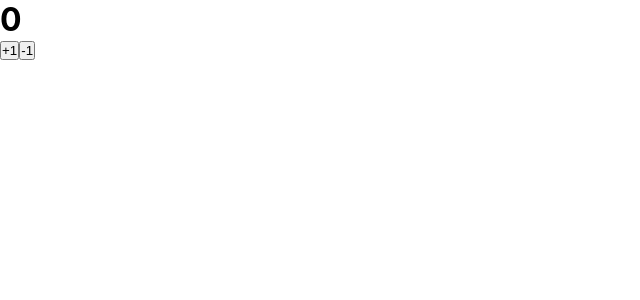
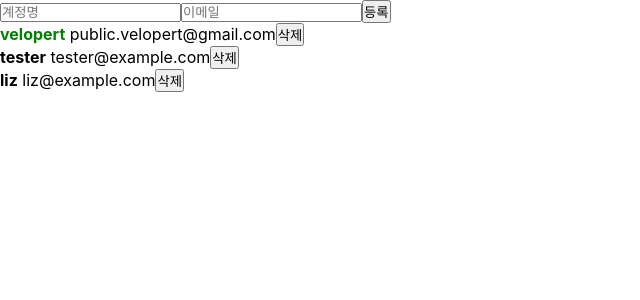
Before and after one commit to donghyunami/react-study, a React (Create React App) app: page / in a window 1280 px wide. Shown: the top 300 px of the page, without its empty margins (0-640 px from the left). Built offline with nearby package versions, Linux system fonts and the light colour scheme; the HTML template or start-up script is replaced by a standard one.

Commit message:
useEffect 예제 코드

```diff
--- a/package.json
+++ b/package.json
@@ -3,9 +3,6 @@
   "version": "0.1.0",
   "private": true,
   "dependencies": {
-    "@testing-library/jest-dom": "^5.16.4",
-    "@testing-library/react": "^13.2.0",
-    "@testing-library/user-event": "^13.5.0",
     "react": "^17.0.2",
     "react-dom": "^17.0.2",
     "react-scripts": "5.0.1",
--- a/src/App.js
+++ b/src/App.js
@@ -1,22 +1,79 @@
-import React, { useState } from 'react';
+import { useState, useRef, } from 'react';
+import UserList from './components/UserList3';
+import CreateUser from './components/CreateUser';
 
 function App() {
-  const [number, setNumber] = useState(0);
+  const [inputs, setInputs] = useState({
+    username: '',
+    email: ''
+  });
+  const { username, email } = inputs;
+  const onChange = e => {
+    const { name, value } = e.target;
+    setInputs({
+      ...inputs,
+      [name]: value
+    });
+  };
+  const [users, setUsers] = useState([
+    {
+      id: 1,
+      username: 'velopert',
+      email: 'public.velopert@gmail.com',
+      active: true
+    },
+    {
+      id: 2,
+      username: 'tester',
+      email: 'tester@example.com',
+      active: false
+    },
+    {
+      id: 3,
+      username: 'liz',
+      email: 'liz@example.com',
+      active: false
+    }
+  ]);
 
-  const onIncrease = () => {
-    setNumber(prevNumber => prevNumber + 1);
+  const nextId = useRef(4);
+  const onCreate = () => {
+    const user = {
+      id: nextId.current,
+      username,
+      email
+    };
+    setUsers(users.concat(user));
+
+    setInputs({
+      username: '',
+      email: ''
+    });
+    nextId.current += 1;
   };
 
-  const onDecrease = () => {
-    setNumber(prevNumber => prevNumber - 1);
+  const onRemove = id => {
+    // user.id 가 파라미터로 일치하지 않는 원소만 추출해서 새로운 배열을 만듬
+    // = user.id 가 id 인 것을 제거함
+    setUsers(users.filter(user => user.id !== id));
   };
-
+  const onToggle = id => {
+    setUsers(
+      users.map(user =>
+        user.id === id ? { ...user, active: !user.active } : user
+      )
+    );
+  };
   return (
-    <div>
-      <h1>{number}</h1>
-      <button onClick={onIncrease}>+1</button>
-      <button onClick={onDecrease}>-1</button>
-    </div>
+    <>
+      <CreateUser
+        username={username}
+        email={email}
+        onChange={onChange}
+        onCreate={onCreate}
+      />
+      <UserList users={users} onRemove={onRemove} onToggle={onToggle} />
+    </>
   );
 }
 
--- /dev/null
+++ b/src/components/UserList3.js
@@ -0,0 +1,56 @@
+import React, { useEffect } from 'react';
+
+/*
+   [ 두번째 인자를 넣지 않을 때 ]
+   컴포넌트가 리랜더링되고나서 호출됨
+   변경된 부분만 호출되지 않고 전체가 다시 랜더링됨
+   리액트에서는 부모 컴포넌트가 리랜더링되면,
+   자식 컴포넌트에서도 리랜더링되기 때문
+   대부분의 경우(컴포넌트가 적을 때)에는 전체가 다시 랜더링되어도
+   성능에 상관없지만 컴포넌트가 많을 경우엔느 성능을 신경써야함
+    → 이때는 바뀐 부분만 랜더링되도록 해줘야한다. (useMemo)
+*/
+function User({ user, onRemove, onToggle }) {
+  const {username, email, id, active} = user;
+
+  useEffect(() => {
+    console.log(user);
+    // 컴포넌트가 리랜더링되고나서 호출됨
+    // 변경된 부분만 호출되지 않고 전체가 다시 랜더링됨
+  });
+
+
+  return (
+    <div>
+      <b
+        style={{
+          cursor: 'pointer',
+          color: active ? 'green' : 'black'
+        }}
+        onClick={() => onToggle(id)}
+      >
+        {username}
+      </b>
+      &nbsp;
+      <span>{email}</span>
+      <button onClick={() => onRemove(id)}>삭제</button>
+    </div>
+  );
+}
+
+function UserList({ users, onRemove, onToggle }) {
+  return (
+    <div>
+      {users.map(user => (
+        <User
+          user={user}
+          key={user.id}
+          onRemove={onRemove}
+          onToggle={onToggle}
+        />
+      ))}
+    </div>
+  );
+}
+
+export default UserList;
```
Also changed, not shown: src/components/CreateUser.js (+4 -3 lines), src/components/UserList.js (+33 -10 lines), src/components/UserList2.js (added, +54 -0 lines), 1 other file (tests, documents, lock files or other folders).
